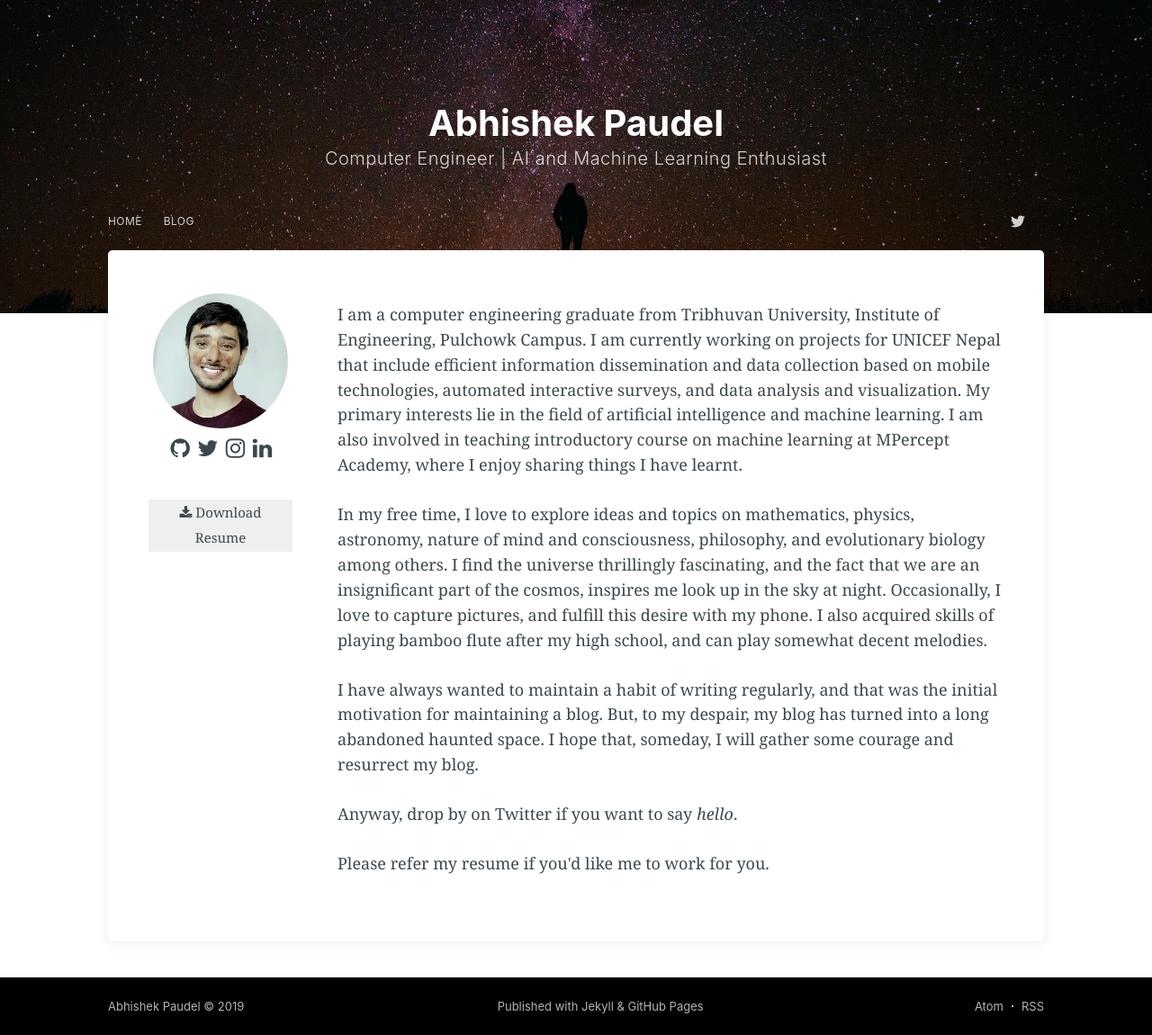
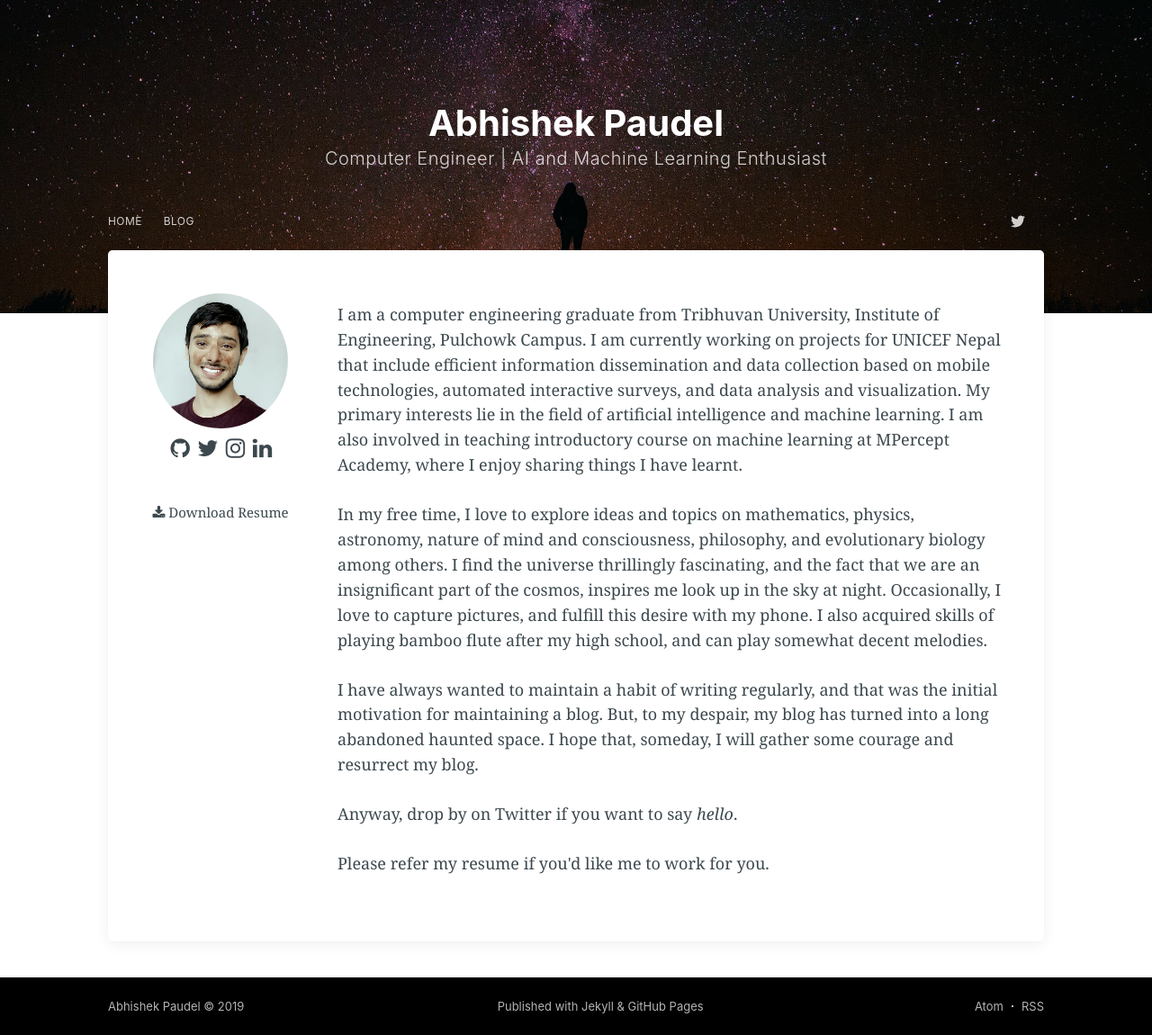
Before and after one commit to abpaudel/abpaudel.github.io, a Jekyll site: the page built from index.html, in a window 1280 px wide. Shown: the whole page at 90% size. Built offline with Jekyll 4.4.1, drawn with Linux system fonts in a browser that asks for light colours; nearby versions of some CDN libraries; comment, search, counter and statistics services are not loaded.

Commit message:
updated bio and minor link fixes

```diff
--- a/index.html
+++ b/index.html
@@ -17,11 +17,11 @@
 			</ul>
 		</div>
 		<div>
-			<p><a href="/assets/files/Abhishek_Paudel_Resume.pdf" class="link" target="_blank"><button type="button" class="download"><i class="fa fa-download"></i> Download Resume</button></a></p>
+			<p><a href="/assets/files/Abhishek_Paudel_Resume.pdf" class="download link" target="_blank"><i class="fa fa-download"></i> Download Resume</a></p>
 		</div>
 	</div>
 	<div id="right">
-		<p>I am a computer engineering graduate from <a href="http://pcampus.edu.np/" target="_blank">Tribhuvan University, Institute of Engineering, Pulchowk Campus</a>. I am currently working on projects for UNICEF Nepal that include efficient information dissemination and data collection based on mobile technologies, automated interactive surveys, and data analysis and visualization. My primary interests lie in the field of artificial intelligence and machine learning. I am also involved in teaching introductory course on machine learning at <a href="https://mpercept.academy/" target="_blank">MPercept Academy</a>, where I enjoy sharing things I have learnt.
+		<p>I am a computer engineering graduate from <a href="http://pcampus.edu.np/" target="_blank">Tribhuvan University, Institute of Engineering, Pulchowk Campus</a>. I am currently working on projects for UNICEF Nepal that include efficient information dissemination and data collection based on mobile technologies, automated interactive surveys, and data analysis and visualization. My primary interests lie in the field of artificial intelligence and machine learning. I am also involved in teaching introductory course on machine learning at <a href="https://mpercept.academy/" target="_blank">MPercept Academy</a>, where I enjoy sharing things I have learnt.</p>
 		<p>In my free time, I love to explore ideas and topics on mathematics, physics, astronomy, nature of mind and consciousness, philosophy, and evolutionary biology among others. I find the universe thrillingly fascinating, and the fact that we are an insignificant part of the cosmos, inspires me look up in the sky at night. Occasionally, I love to capture <a href="https://www.instagram.com/{{site.instagram}}" target="_blank">pictures</a>, and fulfill this desire with my phone. I also acquired skills of playing bamboo flute after my high school, and can play somewhat <a href="https://youtu.be/rg9m323oo6s" target="_blank">decent melodies</a>.</p>
 		<p>I have always wanted to maintain a habit of writing regularly, and that was the initial motivation for maintaining a blog. But, to my despair, my blog has turned into a long abandoned haunted space. I hope that, someday, I will gather some courage and resurrect my blog.</p>
 		<p>Anyway, drop by on <a href="https://twitter.com/{{site.twitter}}" target="_blank">Twitter</a> if you want to say <i>hello</i>.</p>
```
